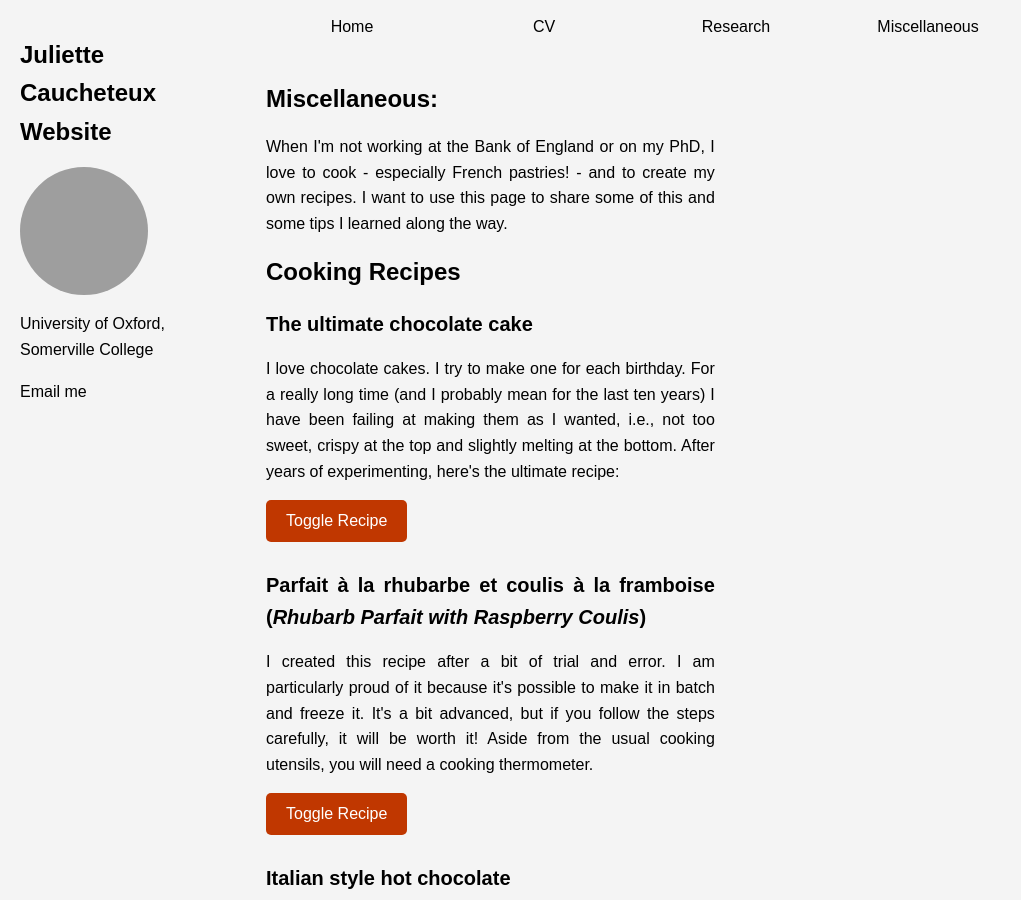
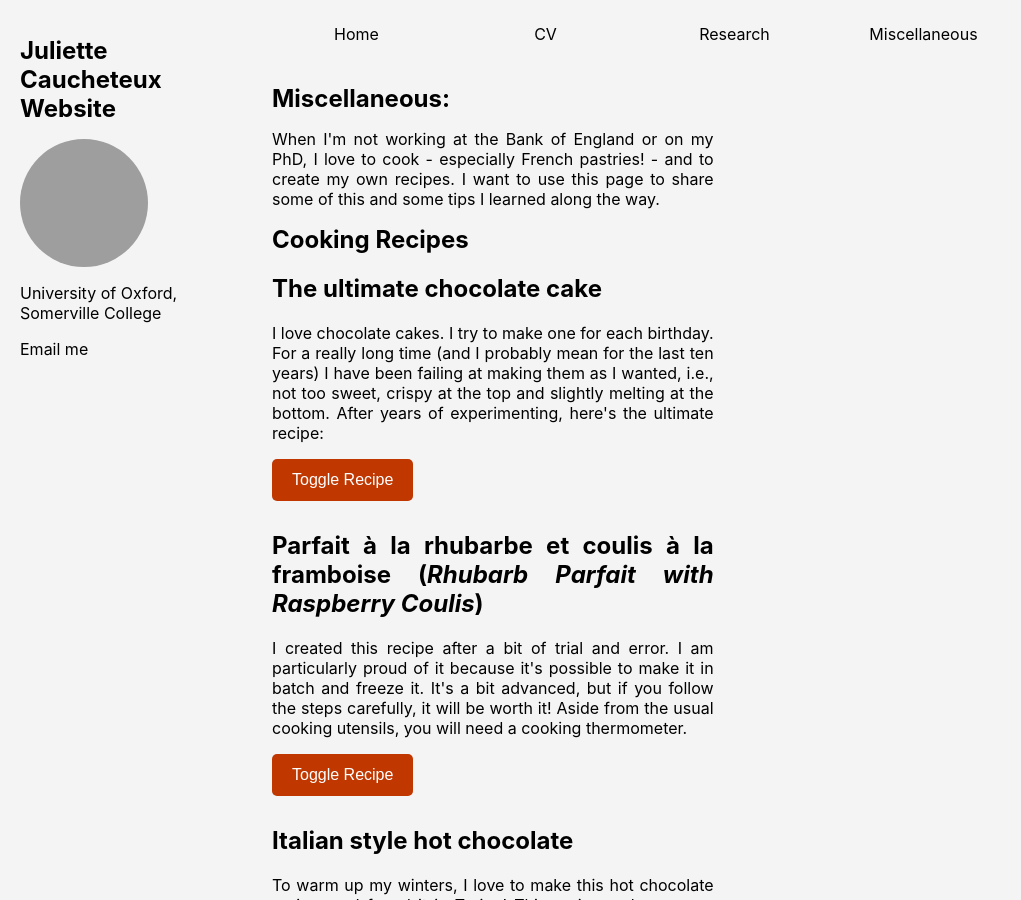
Before and after one commit to JulietteCx/juliettecx.github.io, a Jekyll site: the page built from _pages/miscellaneous.html, in a window 1280 px wide and 900 px high. Shown: the whole window, without its empty margins (0-1021 px from the left). Built offline with Jekyll 4.4.1, drawn with Linux system fonts in a browser that asks for light colours; grey boxes are pictures that could not be loaded.

Commit message:
Update miscellaneous.html

```diff
--- a/_pages/miscellaneous.html
+++ b/_pages/miscellaneous.html
@@ -17,22 +17,6 @@ author_profile: true
     <meta name="redirect_from" content="/miscellaneous">
     <title>Miscellaneous</title>
     <style>
-        body {
-            font-family: Arial, sans-serif;
-            line-height: 1.6;
-            margin: 0;
-            padding: 0;
-            background-color: #f4f4f4;
-            color: black;
-        }
-        h2 {
-            color: black;
-            font-size: 20px;
-        }
-        ul {
-            list-style-type: disc;
-            margin: 10px 0 20px 20px;
-        }
         .steps {
             margin: 10px 0 20px 0;
         }
```
